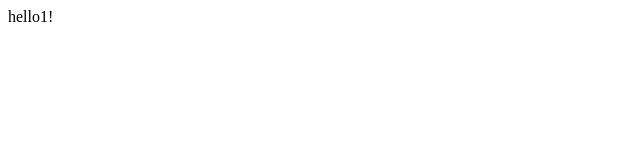
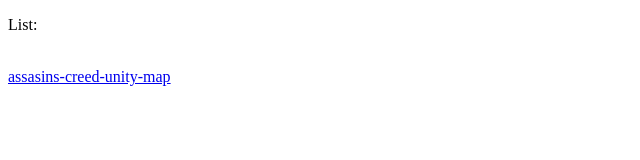
Before and after one commit to str79/str79.github.io, a plain HTML site: page index.html in a window 1280 px wide. Shown: the whole page, without its empty margins (0-640 px from the left). Drawn offline with Linux system fonts and the light colour scheme.

Commit message:
Update index.html

```diff
--- a/index.html
+++ b/index.html
@@ -5,6 +5,10 @@
 	<title>Document</title>
 </head>
 <body>
-	hello1!
+	<p>
+	List:
+	</p>
+	<br>
+	<a href="str79.github.io/assasins-creed-unity-map/">assasins-creed-unity-map</a>
 </body>
 </html>
```
